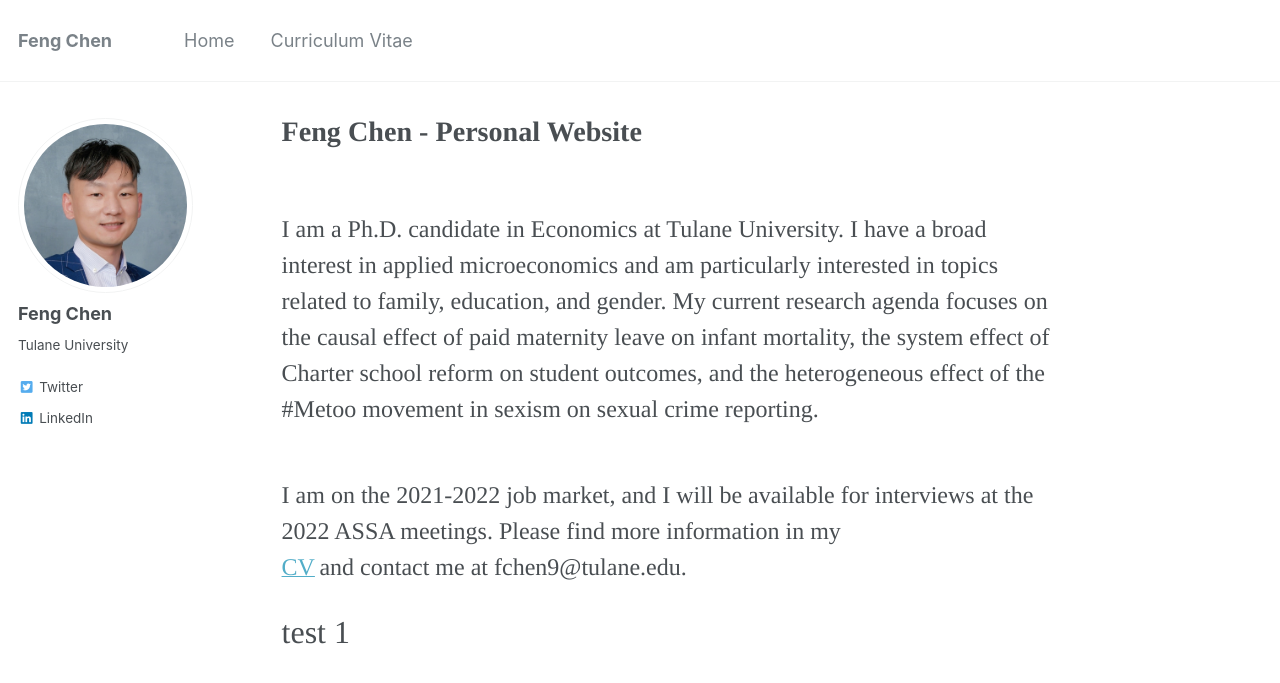
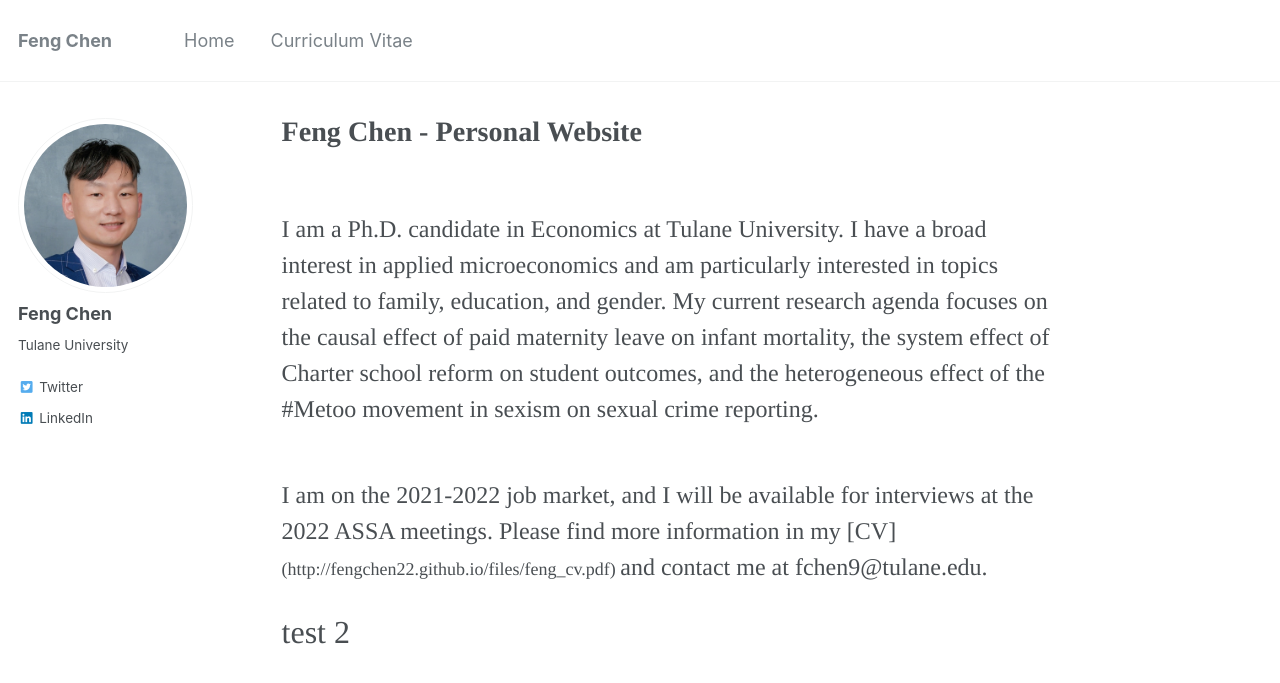
Before and after one commit to fengchen22/fengchen22.github.io, a Jekyll site: the page built from _pages/about.md, in a window 1280 px wide. Shown: the top 683 px of the page. Built offline with Jekyll 4.4.1, drawn with Linux system fonts in a browser that asks for light colours.

Commit message:
Update about.md

```diff
--- a/_pages/about.md
+++ b/_pages/about.md
@@ -14,6 +14,6 @@ redirect_from:
 
 <br />
 
-<font size=5>I am on the 2021-2022 job market, and I will be available for interviews at the 2022 ASSA meetings. Please find more information in my </font> [<font size=5>CV</font>](http://fengchen22.github.io/files/feng_cv.pdf) <font size=5> and contact me at fchen9@tulane.edu.</font>
+<font size=5>I am on the 2021-2022 job market, and I will be available for interviews at the 2022 ASSA meetings. Please find more information in my [CV] </font>(http://fengchen22.github.io/files/feng_cv.pdf) <font size=5> and contact me at fchen9@tulane.edu.</font>
 
-<font size=6> test 1 </font>
+<font size=6> test 2 </font>
```
